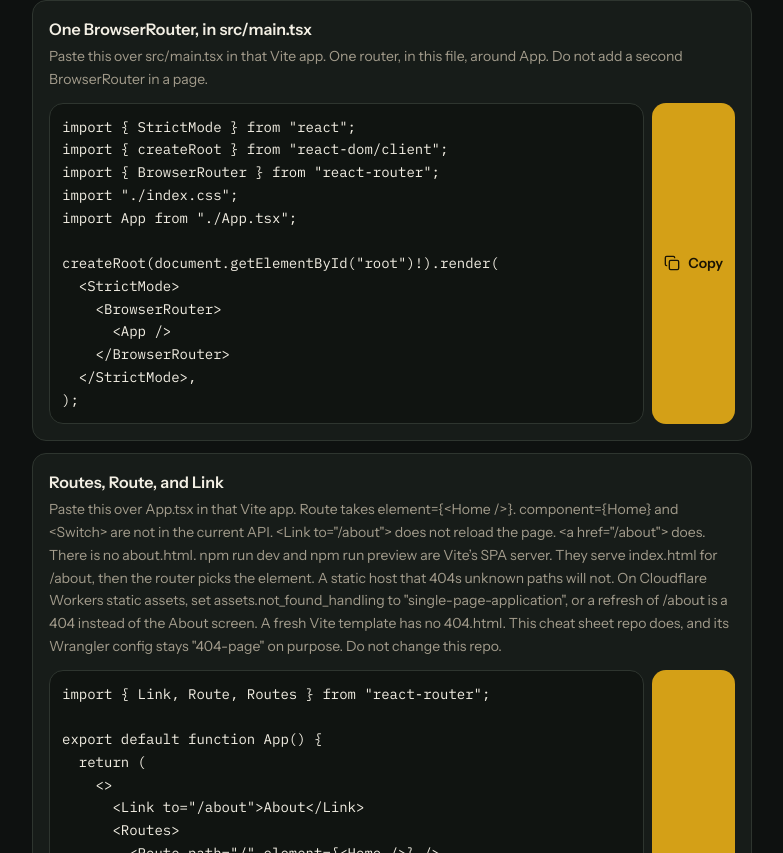
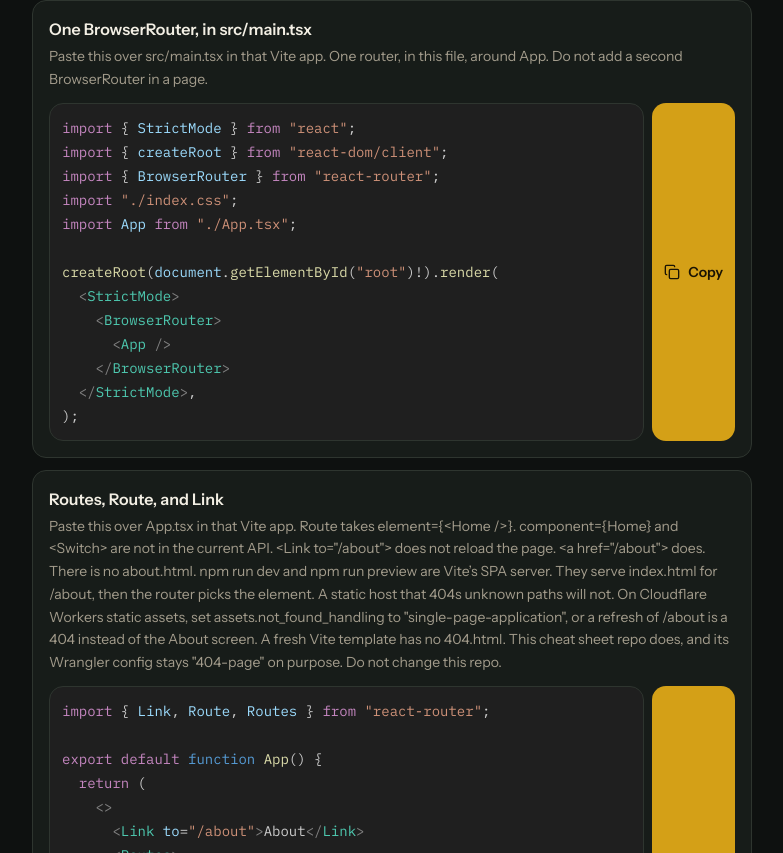
Before and after one commit to JosiahHands/viteTsCht, a React (Vite) app: page / in a window 1280 px wide. Shown: the part 2827-3680 px from the top of the page, without its empty margins (248-1031 px from the left). Built offline with nearby package versions, Linux system fonts and the light colour scheme.

Commit message:
Color code blocks with VS Code dark syntax

```diff
--- a/src/App.tsx
+++ b/src/App.tsx
@@ -1,5 +1,6 @@
 import { useRef, useState } from "react";
 import { Check, Copy, Terminal } from "lucide-react";
+import { highlightTsx, type TokenKind } from "./highlight-tsx.ts";
 
 export default function App() {
   return <Home />;
@@ -429,11 +430,11 @@
                 <code
                   className={
                     row.command.includes("\n")
-                      ? "block min-h-11 min-w-0 flex-1 overflow-x-auto whitespace-pre rounded-lg border border-border bg-inset px-3 py-3 font-mono text-sm leading-relaxed text-fg"
+                      ? "vs-editor block min-h-11 min-w-0 flex-1 overflow-x-auto whitespace-pre rounded-lg border border-border px-3 py-3 font-mono text-sm leading-6"
                       : "flex min-h-11 min-w-0 flex-1 items-center overflow-x-auto rounded-lg border border-border bg-inset px-3 font-mono text-sm text-fg"
                   }
                 >
-                  {row.command}
+                  {row.command.includes("\n") ? <Highlighted source={row.command} /> : row.command}
                 </code>
                 <button
                   type="button"
@@ -464,6 +465,29 @@
   );
 }
 
+function Highlighted({ source }: { source: string }) {
+  return highlightTsx(source).map((token, index) => (
+    <span key={index} className={VS_CLASS[token.kind]}>
+      {token.text}
+    </span>
+  ));
+}
+
+const VS_CLASS: Record<TokenKind, string> = {
+  comment: "vs-comment",
+  string: "vs-string",
+  keyword: "vs-keyword",
+  storage: "vs-storage",
+  func: "vs-func",
+  var: "vs-var",
+  tag: "vs-tag",
+  html: "vs-html",
+  attr: "vs-attr",
+  num: "vs-num",
+  tagpunct: "vs-tagpunct",
+  punct: "vs-punct",
+};
+
 function SectionHeading({ id, children }: { id: string; children: string }) {
   return (
     <h2 id={id} className="text-sm font-medium tracking-widest text-muted">
--- /dev/null
+++ b/src/highlight-tsx.ts
@@ -0,0 +1,235 @@
+export type TokenKind =
+  | "comment"
+  | "string"
+  | "keyword"
+  | "storage"
+  | "func"
+  | "var"
+  | "tag"
+  | "html"
+  | "attr"
+  | "num"
+  | "tagpunct"
+  | "punct";
+
+export type Token = { text: string; kind: TokenKind };
+
+const STORAGE = new Set([
+  "const",
+  "let",
+  "var",
+  "function",
+  "class",
+  "extends",
+  "interface",
+  "type",
+  "enum",
+]);
+
+const KEYWORD = new Set([
+  "import",
+  "from",
+  "export",
+  "default",
+  "return",
+  "if",
+  "else",
+  "for",
+  "while",
+  "switch",
+  "case",
+  "break",
+  "continue",
+  "new",
+  "throw",
+  "try",
+  "catch",
+  "finally",
+  "of",
+  "in",
+  "as",
+  "typeof",
+  "await",
+  "async",
+]);
+
+export function highlightTsx(source: string): Token[] {
+  const out: Token[] = [];
+  let expectFunctionName = false;
+
+  function push(text: string, kind: TokenKind) {
+    if (text.length === 0) return;
+    const last = out[out.length - 1];
+    if (last && last.kind === kind) last.text += text;
+    else out.push({ text, kind });
+  }
+
+  function readString(i: number): number {
+    const quote = source[i];
+    let j = i + 1;
+    while (j < source.length) {
+      if (source[j] === "\\") {
+        j += 2;
+        continue;
+      }
+      if (source[j] === quote) return j + 1;
+      j++;
+    }
+    return source.length;
+  }
+
+  function matchBrace(open: number): number {
+    let depth = 0;
+    let i = open;
+    while (i < source.length) {
+      const c = source[i];
+      if (c === '"' || c === "'" || c === "`") {
+        i = readString(i);
+        continue;
+      }
+      if (c === "{") depth++;
+      else if (c === "}") {
+        depth--;
+        if (depth === 0) return i;
+      }
+      i++;
+    }
+    return source.length - 1;
+  }
+
+  function isJsxOpen(i: number): boolean {
+    const next = source[i + 1];
+    if (next === undefined || next === "=" || next === "<") return false;
+    if (next === ">" || next === "/") return true;
+    return /[A-Za-z]/.test(next);
+  }
+
+  function readTag(i: number): { i: number; text: boolean } {
+    const closing = source[i + 1] === "/";
+    if (closing) {
+      push("</", "tagpunct");
+      i += 2;
+    } else {
+      push("<", "tagpunct");
+      i += 1;
+    }
+
+    if (/[A-Za-z]/.test(source[i] ?? "")) {
+      let j = i + 1;
+      while (j < source.length && /[A-Za-z0-9.]/.test(source[j])) j++;
+      const name = source.slice(i, j);
+      push(name, name[0] !== undefined && name[0] >= "A" && name[0] <= "Z" ? "tag" : "html");
+      i = j;
+    }
+
+    while (i < source.length) {
+      const c = source[i];
+      if (c === "/" && source[i + 1] === ">") {
+        push("/>", "tagpunct");
+        return { i: i + 2, text: false };
+      }
+      if (c === ">") {
+        push(">", "tagpunct");
+        return { i: i + 1, text: !closing };
+      }
+      if (c === "{") {
+        const end = matchBrace(i);
+        push("{", "punct");
+        const inner = highlightTsx(source.slice(i + 1, end));
+        for (const token of inner) push(token.text, token.kind);
+        push("}", "punct");
+        i = end + 1;
+        continue;
+      }
+      if (c === '"' || c === "'" || c === "`") {
+        const end = readString(i);
+        push(source.slice(i, end), "string");
+        i = end;
+        continue;
+      }
+      if (/[A-Za-z_]/.test(c)) {
+        let j = i + 1;
+        while (j < source.length && /[A-Za-z0-9_-]/.test(source[j])) j++;
+        push(source.slice(i, j), "attr");
+        i = j;
+        continue;
+      }
+      push(c, "punct");
+      i++;
+    }
+    return { i, text: false };
+  }
+
+  let i = 0;
+  while (i < source.length) {
+    const c = source[i];
+    const next = source[i + 1];
+
+    if (c === "/" && next === "/") {
+      const end = source.indexOf("\n", i);
+      const j = end === -1 ? source.length : end;
+      push(source.slice(i, j), "comment");
+      expectFunctionName = false;
+      i = j;
+      continue;
+    }
+    if (c === "/" && next === "*") {
+      const end = source.indexOf("*/", i + 2);
+      const j = end === -1 ? source.length : end + 2;
+      push(source.slice(i, j), "comment");
+      expectFunctionName = false;
+      i = j;
+      continue;
+    }
+    if (c === '"' || c === "'" || c === "`") {
+      const end = readString(i);
+      push(source.slice(i, end), "string");
+      expectFunctionName = false;
+      i = end;
+      continue;
+    }
+    if (c === "<" && isJsxOpen(i)) {
+      const tag = readTag(i);
+      i = tag.i;
+      expectFunctionName = false;
+      if (tag.text) {
+        let j = i;
+        while (j < source.length && source[j] !== "<" && source[j] !== "{") j++;
+        push(source.slice(i, j), "punct");
+        i = j;
+      }
+      continue;
+    }
+    if (/[0-9]/.test(c) && (i === 0 || /[^A-Za-z0-9_$]/.test(source[i - 1] ?? ""))) {
+      let j = i + 1;
+      while (j < source.length && /[0-9.]/.test(source[j])) j++;
+      push(source.slice(i, j), "num");
+      expectFunctionName = false;
+      i = j;
+      continue;
+    }
+    if (/[A-Za-z_$]/.test(c)) {
+      let j = i + 1;
+      while (j < source.length && /[A-Za-z0-9_$]/.test(source[j])) j++;
+      const word = source.slice(i, j);
+      let k = j;
+      while (k < source.length && (source[k] === " " || source[k] === "\n")) k++;
+      let kind: TokenKind;
+      if (expectFunctionName) kind = "func";
+      else if (KEYWORD.has(word)) kind = "keyword";
+      else if (STORAGE.has(word)) kind = "storage";
+      else if (source[k] === "(") kind = "func";
+      else kind = "var";
+      push(word, kind);
+      expectFunctionName = word === "function";
+      i = j;
+      continue;
+    }
+
+    push(c, "punct");
+    if (!/\s/.test(c)) expectFunctionName = false;
+    i++;
+  }
+
+  return out;
+}
--- a/src/index.css
+++ b/src/index.css
@@ -43,6 +43,60 @@
   }
 }
 
+/* VS Code Dark Modern editor text. Shell commands do not use these. */
+.vs-editor {
+  background: #1f1f1f;
+  color: #cccccc;
+}
+
+.vs-comment {
+  color: #6a9955;
+}
+
+.vs-string {
+  color: #ce9178;
+}
+
+.vs-keyword {
+  color: #c586c0;
+}
+
+.vs-storage {
+  color: #569cd6;
+}
+
+.vs-func {
+  color: #dcdcaa;
+}
+
+.vs-var {
+  color: #9cdcfe;
+}
+
+.vs-tag {
+  color: #4ec9b0;
+}
+
+.vs-html {
+  color: #569cd6;
+}
+
+.vs-attr {
+  color: #9cdcfe;
+}
+
+.vs-num {
+  color: #b5cea8;
+}
+
+.vs-tagpunct {
+  color: #808080;
+}
+
+.vs-punct {
+  color: #cccccc;
+}
+
 @media (prefers-reduced-motion: reduce) {
   *,
   *::before,
```
